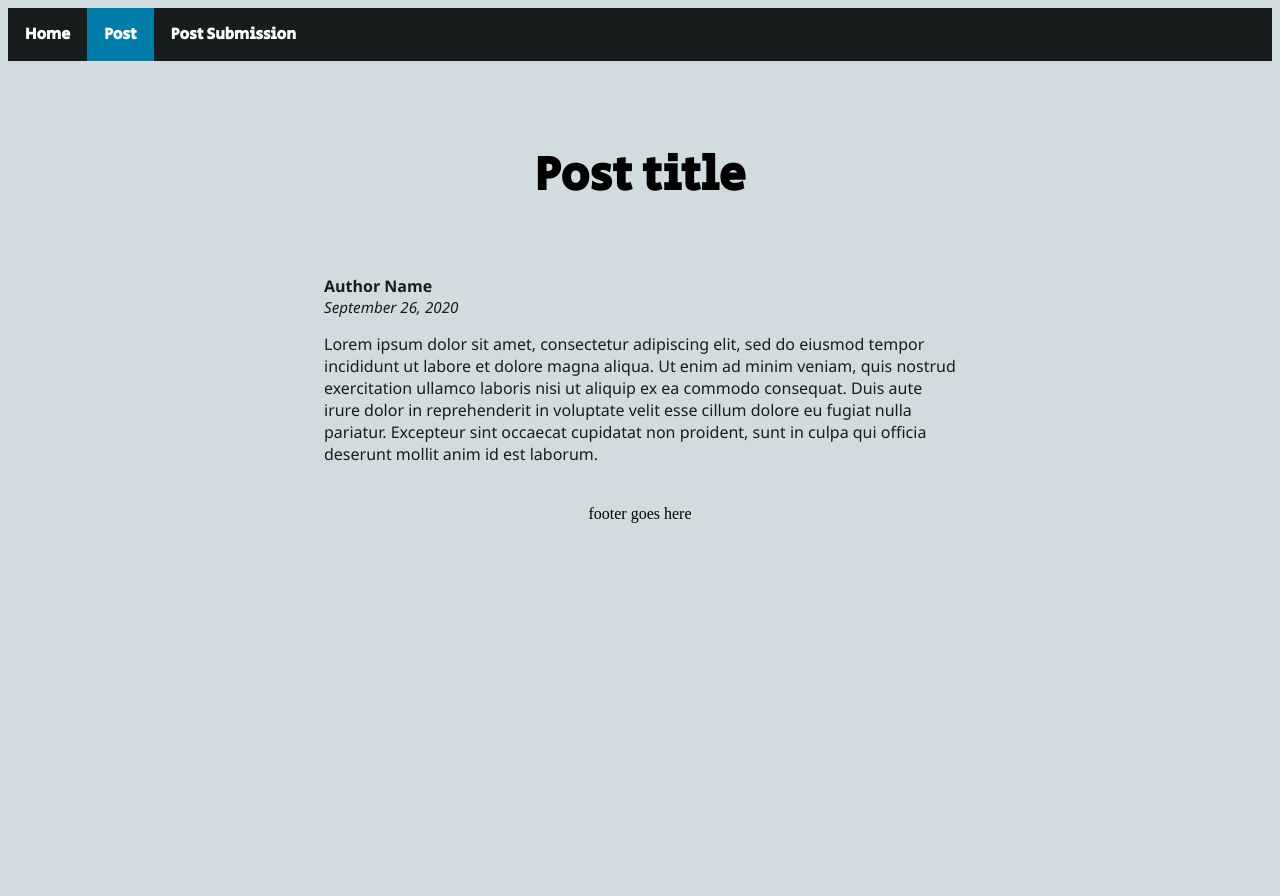
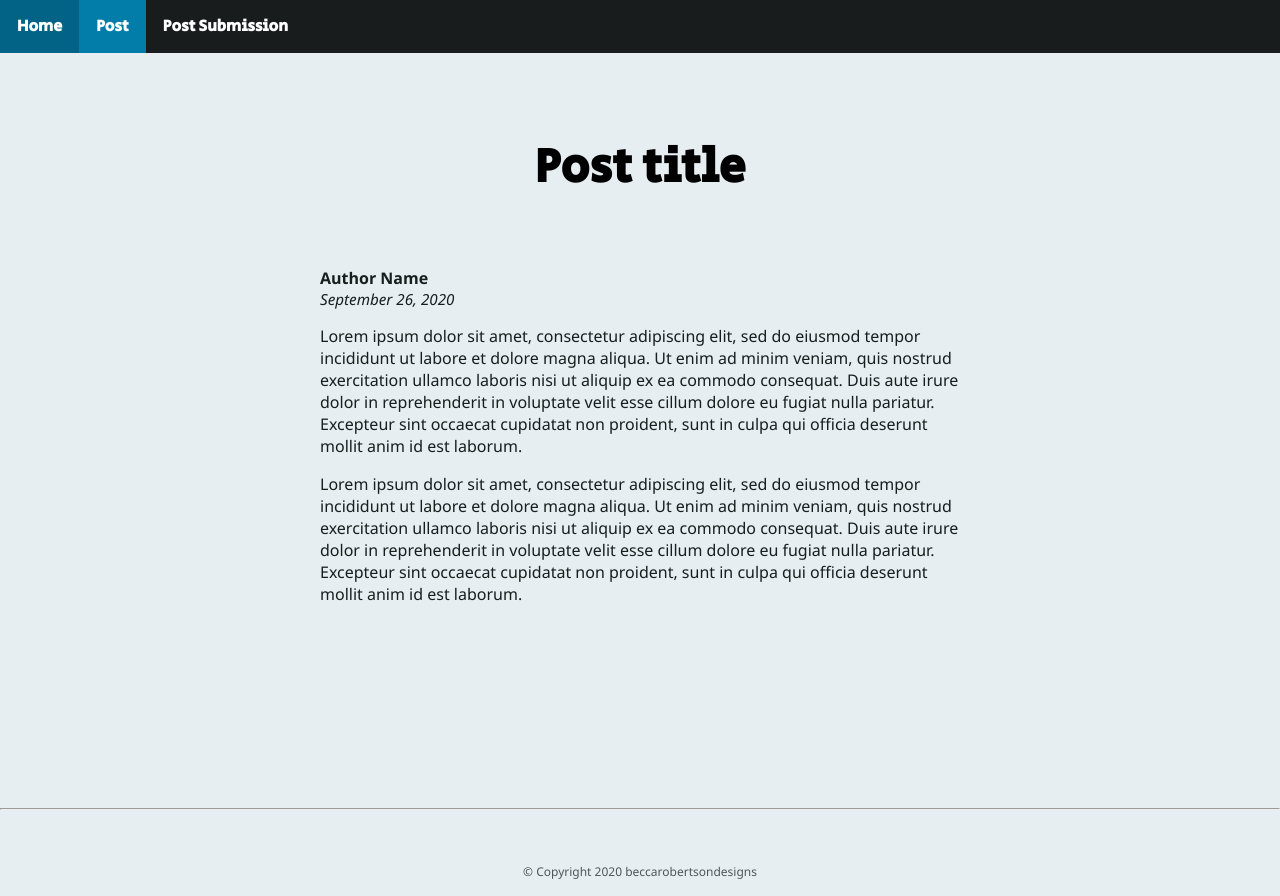
Before and after one commit to brobertson1/blog-cms, a PHP site: page /post.html in a window 1280 px wide. Before the commit the page ends 523 px from the top, so only its background shows below. Run offline with PHP 8.4, Linux system fonts and the light colour scheme.

Commit message:
added footer and styles, added google font

```diff
--- a/index.html
+++ b/index.html
@@ -26,7 +26,8 @@
             </div>
         </main>
         <footer>
-            Footer goes here
+            <hr>
+            <div class="footer-conent">&copy; Copyright 2020 beccarobertsondesigns</div>
         </footer>
     </body>
 </html>
--- a/post-submission.html
+++ b/post-submission.html
@@ -35,7 +35,8 @@
         </main>
 
         <footer>
-            footer goes here
+            <hr>
+            <div class="footer-conent">&copy; Copyright 2020 beccarobertsondesigns</div>
         </footer>
     </body>
 
--- a/post.html
+++ b/post.html
@@ -23,11 +23,17 @@
                 <p>
                 Lorem ipsum dolor sit amet, consectetur adipiscing elit, sed do eiusmod tempor incididunt ut labore et dolore magna aliqua. Ut enim ad minim veniam, quis nostrud exercitation ullamco laboris nisi ut aliquip ex ea commodo consequat. Duis aute irure dolor in reprehenderit in voluptate velit esse cillum dolore eu fugiat nulla pariatur. Excepteur sint occaecat cupidatat non proident, sunt in culpa qui officia deserunt mollit anim id est laborum.
                 </p>
+                <p>
+                    Lorem ipsum dolor sit amet, consectetur adipiscing elit, sed do eiusmod tempor incididunt ut labore et dolore magna aliqua. Ut enim ad minim veniam, quis nostrud exercitation ullamco laboris nisi ut aliquip ex ea commodo consequat. Duis aute irure dolor in reprehenderit in voluptate velit esse cillum dolore eu fugiat nulla pariatur. Excepteur sint occaecat cupidatat non proident, sunt in culpa qui officia deserunt mollit anim id est laborum.
+                    </p>
+
             </div>
             </div>
         </main>
         <footer>
-            footer goes here
+            <hr>
+            <div class="footer-conent"><footer>&copy; Copyright 2020 beccarobertsondesigns</footer>
+            </div>
         </footer>
     </body>
 
--- a/styles.css
+++ b/styles.css
@@ -1,5 +1,16 @@
+html {
+    height: 100%;
+    box-sizing: border-box;
+  }
+
+
 body {
-    background: rgb(209, 220, 224);
+    background: rgb(230, 238, 241);
+    position: relative;
+    margin: 0;
+    padding-bottom: 6rem;
+    min-height: 100%;
+    font-family: 'Segoe UI', Tahoma, Geneva, Verdana, sans-serif;
 }
 
 .main-container {
@@ -89,9 +100,24 @@ nav a:hover{
 
 /* Footer */
 footer {
-    padding: 20px;
-    text-align: center;
-    margin-top: 20px;
+        position: absolute;
+        right: 0;
+        bottom: 0;
+        left: 0;
+        padding-bottom: 1rem;
+        background: rgb(230, 238, 241);
+        text-align: center;
+        font-size: .75rem;
+        color: rgb(80, 86, 87);
+      }
+
+footer.hr{
+        border: 1px solid  rgb(53, 57, 58);
+
+}
+
+.footer-conent{
+        padding: 2rem;
 }
 
 
```
